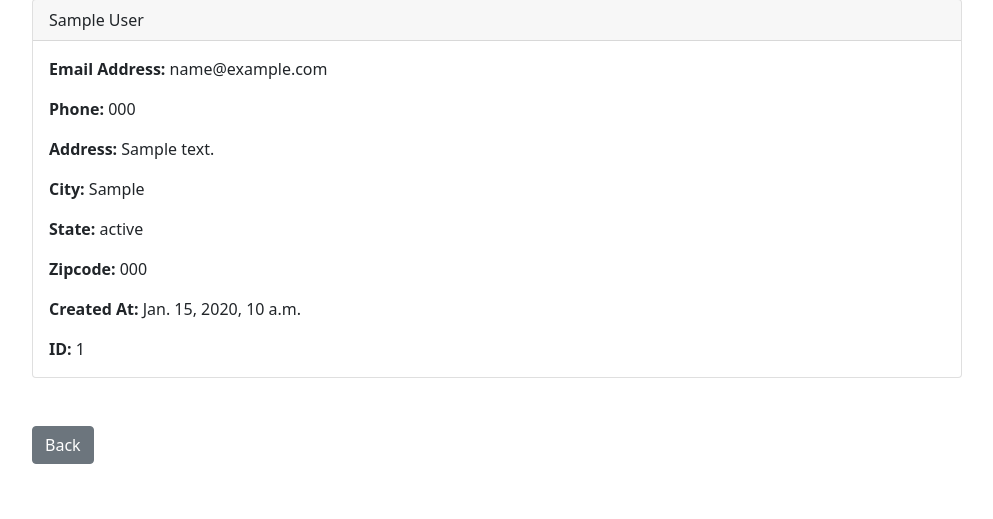
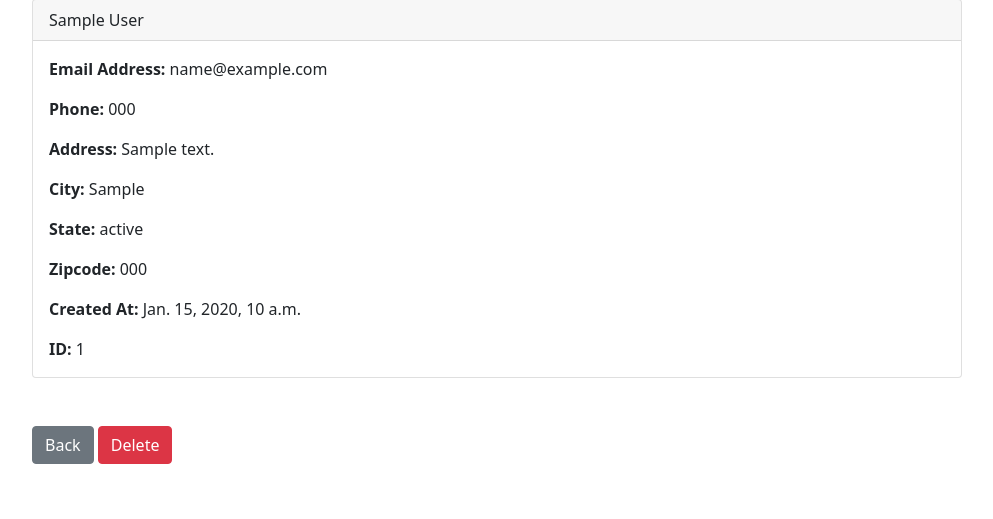
Before and after one commit to Carlos-860/django-crm, a Django app: page /record/1 in a window 1280 px wide. Shown: the part 137-656 px from the top of the page, without its empty margins (143-1136 px from the left). Run offline with Django 5.2, Linux system fonts and the light colour scheme; a user stored in the database is signed in; tables that the repository leaves empty hold one stand-in row (values such as "Sample post").

Commit message:
CRM-8 Update UI to delete records via a delete button

```diff
--- a/website/templates/record.html
+++ b/website/templates/record.html
@@ -40,6 +40,8 @@
   <br /><br />
 
   <a href="{% url 'home' %}" class="btn btn-secondary" aria-label="Back to Records List">Back</a>
+
+  <a href="{% url 'delete_record' customer_record.id %}" class="btn btn-danger" aria-label="Delete Record">Delete</a>
 </div>
 
 {% endblock %}
```
